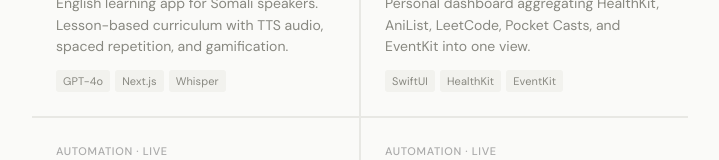
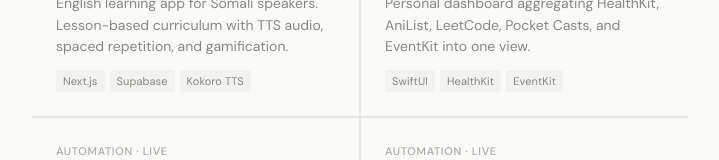
Before and after one commit to ItsAbdiOk/personal-site, a Next.js app: page / in a window 1280 px wide. Shown: the part 733-893 px from the top of the page, without its empty margins (280-999 px from the left). Built offline with nearby package versions, Linux system fonts and the light colour scheme.

Commit message:
Fix: remove false GPT-4o/Whisper/NLLB-200 claims from Arday
Arday uses Next.js, Supabase, and Kokoro TTS — not OpenAI or Meta
models. Fixed homepage project tags and MSc prep article.

```diff
--- a/app/page.tsx
+++ b/app/page.tsx
@@ -12,7 +12,7 @@ const projects = [
     title: "Arday",
     description:
       "English learning app for Somali speakers. Lesson-based curriculum with TTS audio, spaced repetition, and gamification.",
-    stack: ["GPT-4o", "Next.js", "Whisper"],
+    stack: ["Next.js", "Supabase", "Kokoro TTS"],
     href: "https://arday-nine.vercel.app",
   },
   {
--- a/posts/qmul-msc-prep.mdx
+++ b/posts/qmul-msc-prep.mdx
@@ -4,7 +4,7 @@ date: "2026-04-03"
 description: "A structured plan for preparing for an MSc in AI, covering math foundations, NLP, and practical ML."
 ---
 
-I have five months before my MSc starts and I've never used PyTorch. Never trained a model. Never written an academic paper. I've shipped a full production app that uses GPT-4o, Whisper, and NLLB-200 — but if you asked me to explain how attention actually works under the hood, I'd give you the hand-wavy blog post version, not the real answer. I'm at hour zero.
+I have five months before my MSc starts and I've never used PyTorch. Never trained a model. Never written an academic paper. I've shipped a full production app with 120 lessons and 1,659 audio files — but if you asked me to explain how attention actually works under the hood, I'd give you the hand-wavy blog post version, not the real answer. I'm at hour zero.
 
 That's a problem when you're about to start a 12-month AI programme at Queen Mary specialising in speech and language processing. Twelve months sounds like a lot until you realise the first term is fundamentals, the second is specialisation, and the third is your dissertation. If I spend September through December catching up on linear algebra and learning what a loss function is, I've burned a quarter of the programme on things I could have learned at my kitchen table in April.
 
@@ -28,9 +28,9 @@ The math refresher is the least glamorous part and probably the most important.
 
 Here's where I'm trying to be honest with myself, because the temptation is to overcount what I know.
 
-I've built Arday — a Somali-English language learning app with 120 lessons, 561 vocabulary words, 1,659 TTS audio files, eight question types, offline PWA support. I've integrated GPT-4o for translation, Whisper for speech recognition, NLLB-200 for machine translation. I've deployed it, I have beta testers using it, it works. I know how to build and ship software.
+I've built Arday — a Somali-English language learning app with 120 lessons, 561 vocabulary words, 1,659 TTS audio files, eight question types, offline PWA support. Next.js, Supabase, Kokoro TTS for audio generation. I've deployed it, I have beta testers using it, it works. I know how to build and ship software.
 
-What I don't know is what's happening inside any of those models. I've used GPT-4o as an API. I've never fine-tuned anything. I've never written a training loop. I've never touched PyTorch. I've never opened a Jupyter notebook and built a model from scratch.
+What I don't know is what's happening inside the models I want to use. I've never fine-tuned anything. I've never written a training loop. I've never touched PyTorch. I've never opened a Jupyter notebook and built a model from scratch.
 
 I also don't know the production ML stack that employers actually care about: Docker, AWS, MLflow, FastAPI, CI/CD for ML pipelines. MSc programmes notoriously underteach this stuff. You graduate knowing how to train a model in a notebook but not how to deploy it as an API that handles 10,000 requests a day. I need to learn this myself.
 
```
